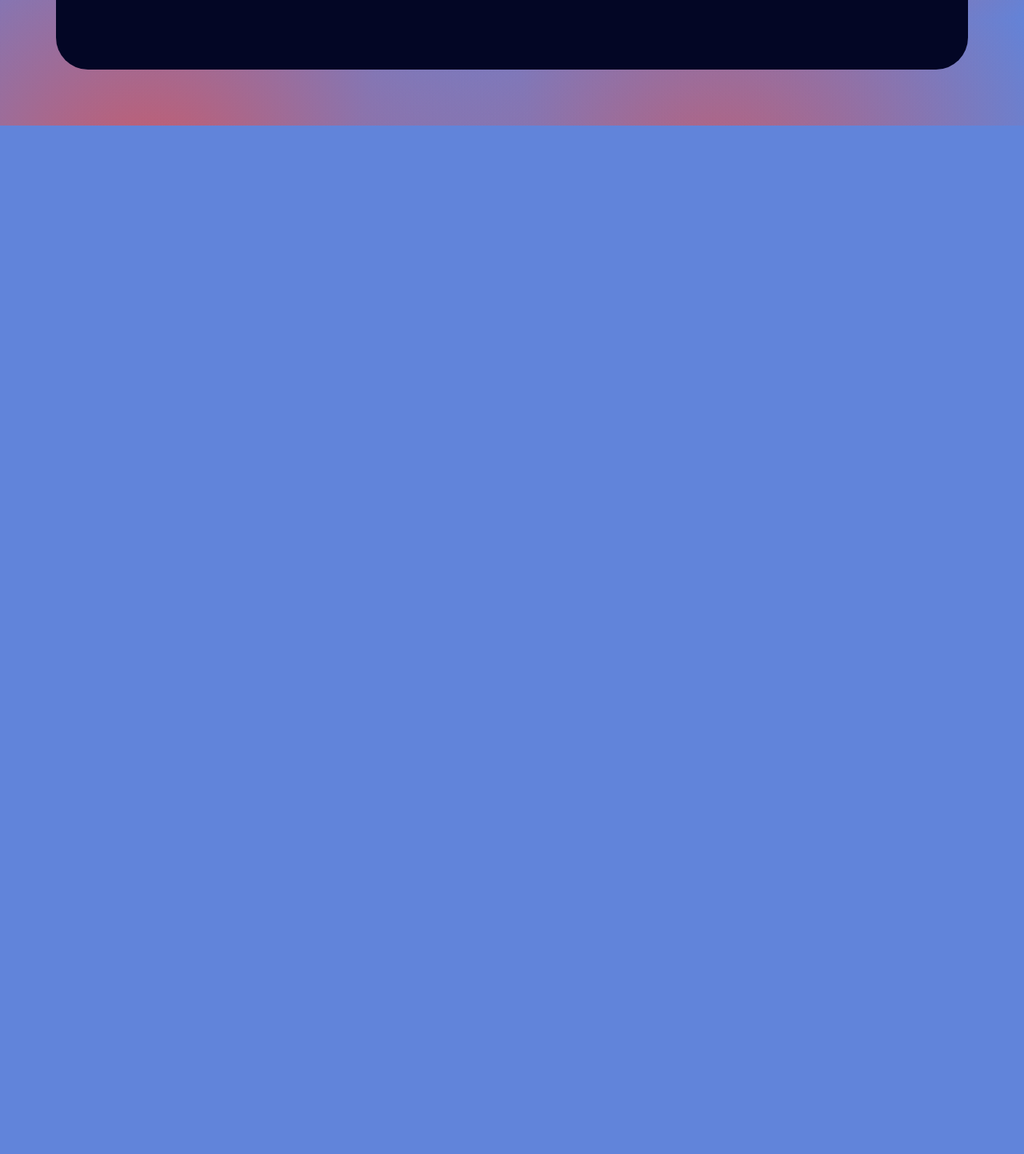
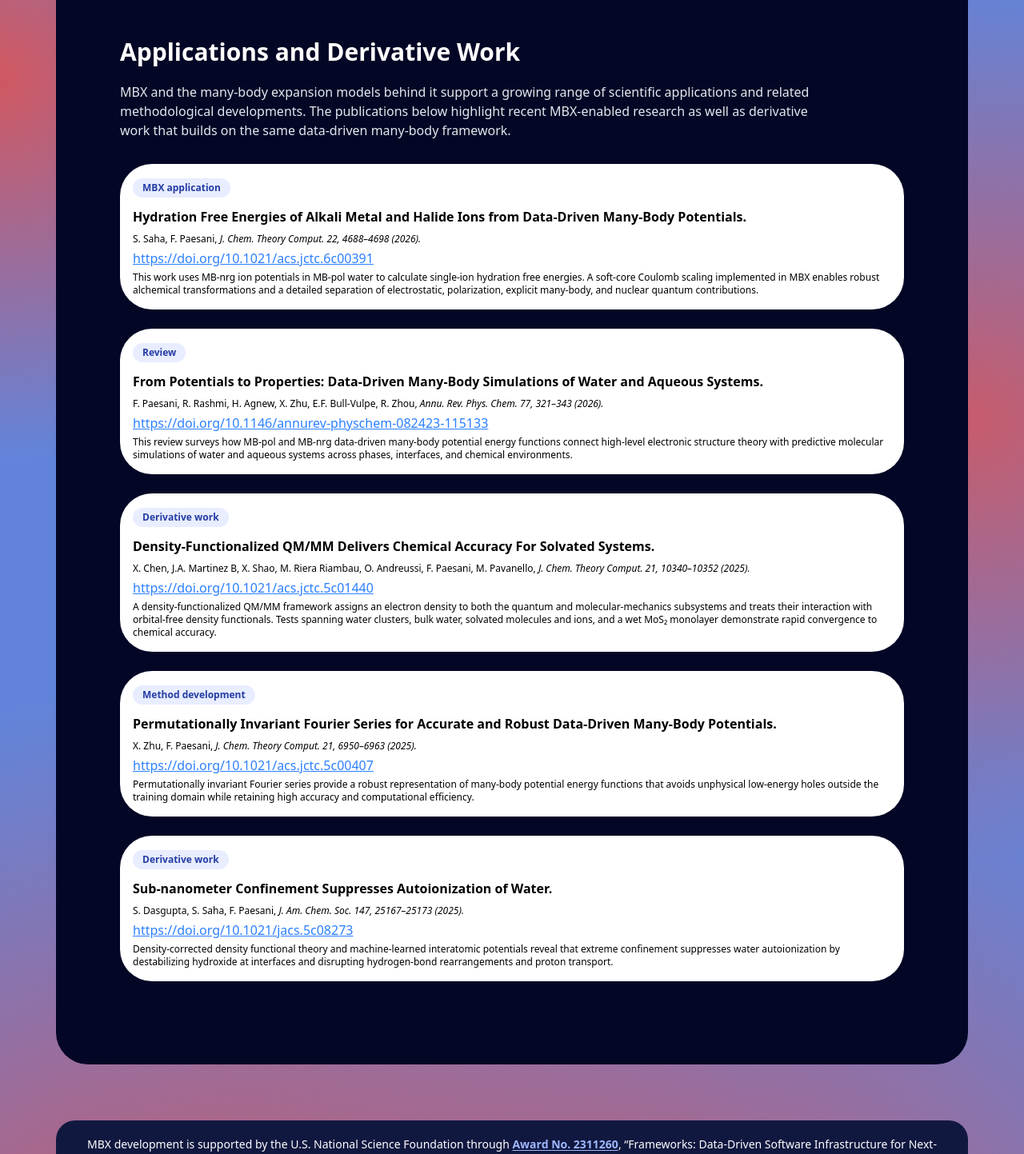
Before and after one commit to paesanilab/mbx-site, a React (Vite) app: page /publications in a window 1280 px wide. Shown: the part 1330-2773 px from the top of the page at 80% size. Before the commit the page ends 1487 px from the top, so only its background shows below. Built offline with nearby package versions, Linux system fonts and the light colour scheme.

Commit message:
Codex changes nsf

```diff
--- a/app/layout.tsx
+++ b/app/layout.tsx
@@ -15,6 +15,19 @@
                 <MobileNavBar />
             </div>
             {children}
+            <footer className="mx-[20px] mb-[20px] rounded-[24px] bg-[#111840] px-6 py-5 text-center text-sm text-white md:mx-[70px] md:mb-[40px]">
+                MBX development is supported by the U.S. National Science Foundation through{" "}
+                <a
+                    href="https://www.nsf.gov/awardsearch/show-award?AWD_ID=2311260"
+                    target="_blank"
+                    rel="noreferrer"
+                    className="font-semibold text-[#9eb8ff] underline underline-offset-2 hover:text-white"
+                >
+                    Award No. 2311260
+                </a>
+                , “Frameworks: Data-Driven Software Infrastructure for Next-Generation Molecular
+                Simulations.”
+            </footer>
         </div>
     );
 }
--- a/app/publications/page.tsx
+++ b/app/publications/page.tsx
@@ -2,16 +2,31 @@
 import Image from "@/components/image";
 import data from "@/content/publications.json";
 
+type Publication = {
+    title: string;
+    authors: string;
+    date: string;
+    citation: string;
+    link: string;
+    description: string;
+    img_src: string;
+    relationship?: string;
+};
+
 export default function Publications() {
     const publications = data.items;
+    const applications = data.applications;
 
-    function Item({ index }: { index: number }) {
-        const item = publications[index];
+    function Item({ item }: { item: Publication }) {
         return (
-            <a href={item.link} className="flex">
-                <div className="bg-white text-black rounded-[40px] p-4 mb-6 hover:ring-4 ring-blue-500 duration-100">
-
+            <a href={item.link} className="flex" target="_blank" rel="noreferrer">
+                <article className="bg-white text-black rounded-[40px] p-4 mb-6 w-full hover:ring-4 ring-blue-500 duration-100">
                     <div>
+                        {item.relationship && (
+                            <p className="inline-block rounded-full bg-[#e8edff] px-3 py-1 mb-3 text-xs font-semibold text-[#243da5]">
+                                {item.relationship}
+                            </p>
+                        )}
                         <h3 className="font-bold text-mb mb-2">{item.title}</h3>
                         <div>
                             <p className="mb-1 text-xs">
@@ -33,7 +48,7 @@
                         )}
                         {item.description}
                     </div>
-                </div>
+                </article>
             </a>
         );
     }
@@ -44,9 +59,22 @@
                 {/* Page Title */}
                 <h2 className="font-bold text-3xl pb-[20px] md:pb-[50px]">Key MBX Publications</h2>
 
-                {publications.map((_, i) => (
-                    <Item key={i} index={i} />
+                {publications.map((publication) => (
+                    <Item key={publication.link} item={publication} />
                 ))}
+
+                <section className="pt-[20px] md:pt-[40px]">
+                    <h2 className="font-bold text-3xl pb-[20px]">
+                        Applications and Derivative Work
+                    </h2>
+                    <p className="max-w-4xl pb-[30px] text-sm md:text-base text-slate-200">
+                        {data.applications_intro}
+                    </p>
+
+                    {applications.map((publication) => (
+                        <Item key={publication.link} item={publication} />
+                    ))}
+                </section>
             </div>
         </div>
     );
--- a/content/publications.json
+++ b/content/publications.json
@@ -27,5 +27,58 @@
             "description": "Many-Body eXpansion (MBX) is a C++ library that implements many-body potential energy functions (PEFs) within the “many-body energy” (MB-nrg) formalism. MB-nrg PEFs integrate an underlying polarizable model with explicit machine-learned representations of many-body interactions to achieve chemical accuracy from the gas to the condensed phases. MBX can be employed either as a stand-alone package or as an energy/force engine that can be integrated with generic software for molecular dynamics and Monte Carlo simulations. MBX is parallelized internally using Open Multi-Processing and can utilize Message Passing Interface when available in interfaced molecular simulation software. MBX enables classical and quantum molecular simulations with MB-nrg PEFs, as well as hybrid simulations that combine conventional force fields and MB-nrg PEFs, for diverse systems ranging from small gas-phase clusters to aqueous solutions and molecular fluids to biomolecular systems and metal-organic frameworks.",
             "img_src": "pub183.jpeg"
         }
+    ],
+    "applications_intro": "MBX and the many-body expansion models behind it support a growing range of scientific applications and related methodological developments. The publications below highlight recent MBX-enabled research as well as derivative work that builds on the same data-driven many-body framework.",
+    "applications": [
+        {
+            "title": "Hydration Free Energies of Alkali Metal and Halide Ions from Data-Driven Many-Body Potentials.",
+            "authors": "S. Saha, F. Paesani",
+            "date": "April 29, 2026",
+            "citation": "J. Chem. Theory Comput. 22, 4688–4698 (2026).",
+            "link": "https://doi.org/10.1021/acs.jctc.6c00391",
+            "description": "This work uses MB-nrg ion potentials in MB-pol water to calculate single-ion hydration free energies. A soft-core Coulomb scaling implemented in MBX enables robust alchemical transformations and a detailed separation of electrostatic, polarization, explicit many-body, and nuclear quantum contributions.",
+            "img_src": "",
+            "relationship": "MBX application"
+        },
+        {
+            "title": "From Potentials to Properties: Data-Driven Many-Body Simulations of Water and Aqueous Systems.",
+            "authors": "F. Paesani, R. Rashmi, H. Agnew, X. Zhu, E.F. Bull-Vulpe, R. Zhou",
+            "date": "April 16, 2026",
+            "citation": "Annu. Rev. Phys. Chem. 77, 321–343 (2026).",
+            "link": "https://doi.org/10.1146/annurev-physchem-082423-115133",
+            "description": "This review surveys how MB-pol and MB-nrg data-driven many-body potential energy functions connect high-level electronic structure theory with predictive molecular simulations of water and aqueous systems across phases, interfaces, and chemical environments.",
+            "img_src": "",
+            "relationship": "Review"
+        },
+        {
+            "title": "Density-Functionalized QM/MM Delivers Chemical Accuracy For Solvated Systems.",
+            "authors": "X. Chen, J.A. Martinez B, X. Shao, M. Riera Riambau, O. Andreussi, F. Paesani, M. Pavanello",
+            "date": "October 28, 2025",
+            "citation": "J. Chem. Theory Comput. 21, 10340–10352 (2025).",
+            "link": "https://doi.org/10.1021/acs.jctc.5c01440",
+            "description": "A density-functionalized QM/MM framework assigns an electron density to both the quantum and molecular-mechanics subsystems and treats their interaction with orbital-free density functionals. Tests spanning water clusters, bulk water, solvated molecules and ions, and a wet MoS₂ monolayer demonstrate rapid convergence to chemical accuracy.",
+            "img_src": "",
+            "relationship": "Derivative work"
+        },
+        {
+            "title": "Permutationally Invariant Fourier Series for Accurate and Robust Data-Driven Many-Body Potentials.",
+            "authors": "X. Zhu, F. Paesani",
+            "date": "July 22, 2025",
+            "citation": "J. Chem. Theory Comput. 21, 6950–6963 (2025).",
+            "link": "https://doi.org/10.1021/acs.jctc.5c00407",
+            "description": "Permutationally invariant Fourier series provide a robust representation of many-body potential energy functions that avoids unphysical low-energy holes outside the training domain while retaining high accuracy and computational efficiency.",
+            "img_src": "",
+            "relationship": "Method development"
+        },
+        {
+            "title": "Sub-nanometer Confinement Suppresses Autoionization of Water.",
+            "authors": "S. Dasgupta, S. Saha, F. Paesani",
+            "date": "July 14, 2025",
+            "citation": "J. Am. Chem. Soc. 147, 25167–25173 (2025).",
+            "link": "https://doi.org/10.1021/jacs.5c08273",
+            "description": "Density-corrected density functional theory and machine-learned interatomic potentials reveal that extreme confinement suppresses water autoionization by destabilizing hydroxide at interfaces and disrupting hydrogen-bond rearrangements and proton transport.",
+            "img_src": "",
+            "relationship": "Derivative work"
+        }
     ]
 }
```
Also changed, not shown: 1 other file (tests, documents, lock files or other folders).
